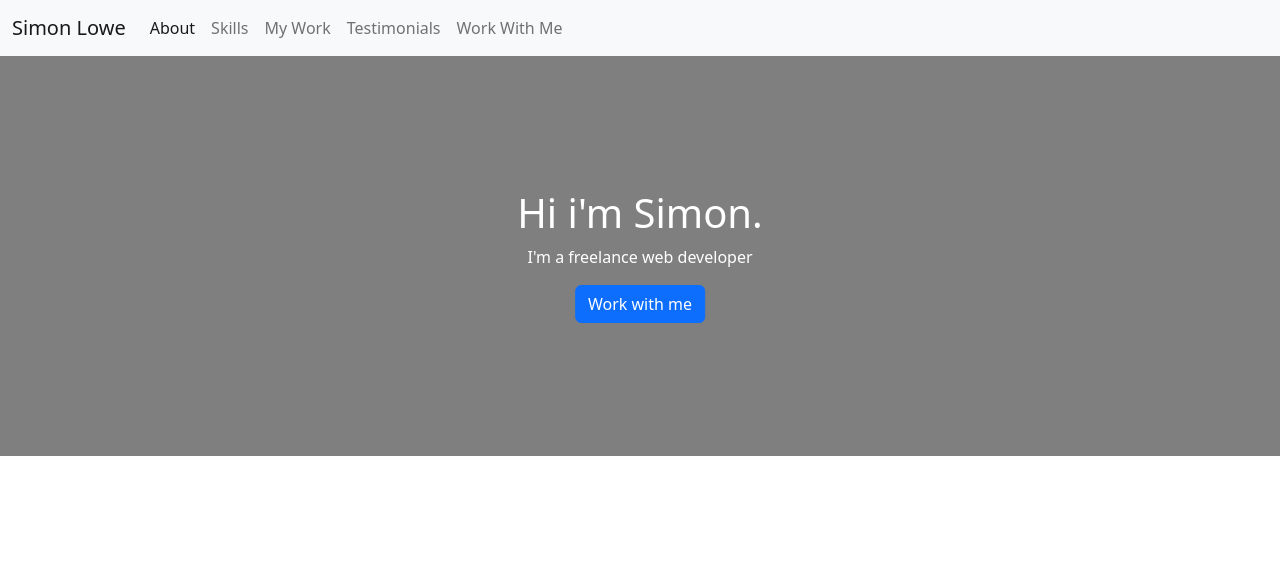
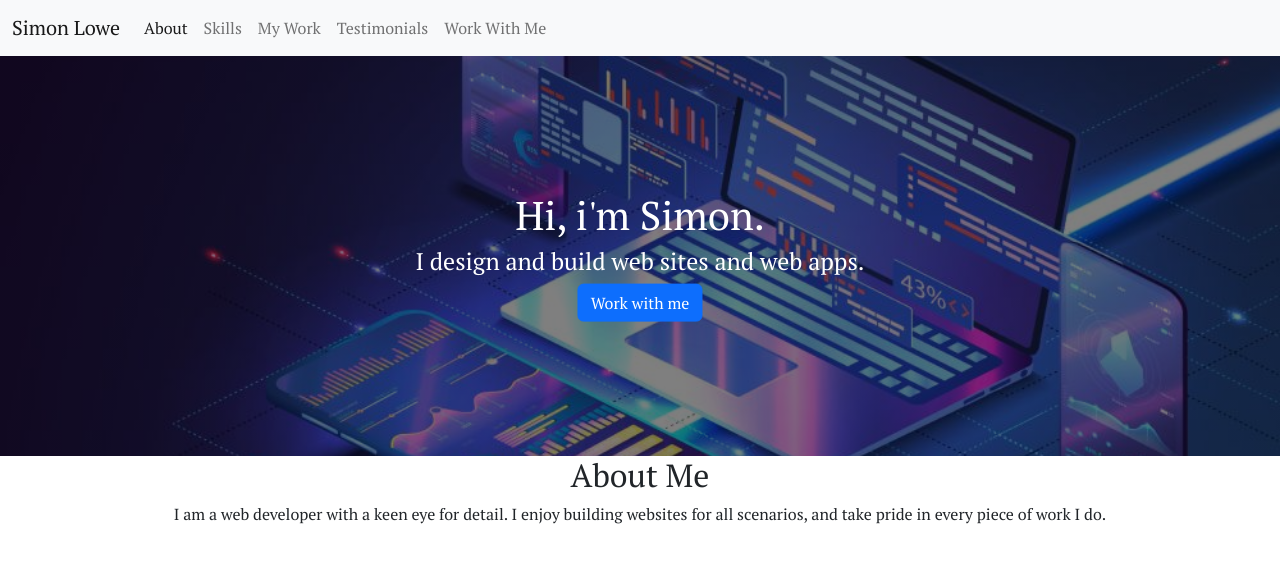
Before and after one commit to LoweSimon/portfolio-site-v2, a plain HTML site: page dist/index.html in a window 1280 px wide. Drawn offline with nearby package versions, Linux system fonts and the light colour scheme.

Commit message:
Added Google Fonts and fixed hero image

```diff
--- a/css/style.css
+++ b/css/style.css
@@ -1,9 +1,13 @@
+body    {
+    font-family: 'PT Serif', serif;
+}
+
 body, html  {
     height: 100%;
 }
 
 .hero-image {
-    background-image: linear-gradient(rgba(0, 0, 0, 0.5), rgba(0, 0, 0, 0.5)), url("\images\web-dev.jpg");
+    background-image: linear-gradient(rgba(0, 0, 0, 0.5), rgba(0, 0, 0, 0.5)), url("../images/web-dev.jpg");
     height: 50%;
     background-position: center;
     background-repeat: no-repeat;
@@ -19,3 +23,7 @@ body, html  {
     transform: translate(-50%, -50%);
     color: white;
 }
+
+.about-me   {
+    text-align: center;
+}
--- a/dist/index.html
+++ b/dist/index.html
@@ -5,6 +5,9 @@
     <meta http-equiv="X-UA-Compatible" content="IE=edge">
     <meta name="viewport" content="width=device-width, initial-scale=1.0">
     <link href="https://cdn.jsdelivr.net/npm/bootstrap@5.2.1/dist/css/bootstrap.min.css" rel="stylesheet" integrity="sha384-iYQeCzEYFbKjA/T2uDLTpkwGzCiq6soy8tYaI1GyVh/UjpbCx/TYkiZhlZB6+fzT" crossorigin="anonymous">
+    <link rel="preconnect" href="https://fonts.googleapis.com">
+    <link rel="preconnect" href="https://fonts.gstatic.com" crossorigin>
+    <link href="https://fonts.googleapis.com/css2?family=PT+Serif&display=swap" rel="stylesheet">
     <link rel="stylesheet" type="text/css" href="..\css\style.css">
     <title>Simon Lowe | Portfolio</title>
 </head>
@@ -31,13 +34,17 @@
     <!-- Hero Section -->
     <div class="hero-image">
         <div class="hero-text">
-            <h1>Hi i'm Simon.</h1>
-            <p>I'm a freelance web developer</p>
+            <h1>Hi, i'm Simon.</h1>
+            <h4>I design and build web sites and web apps.</h4>
             <button type="button" class="btn btn-primary">Work with me</button>
         </div>
     </div>
 
     <!-- About Me -->
+    <div class="about-me">
+        <h2>About Me</h2>
+        <p>I am a web developer with a keen eye for detail. I enjoy building websites for all scenarios, and take pride in every piece of work I do.</p>
+    </div>
 
 
     <!-- Skills and Tools -->
```
